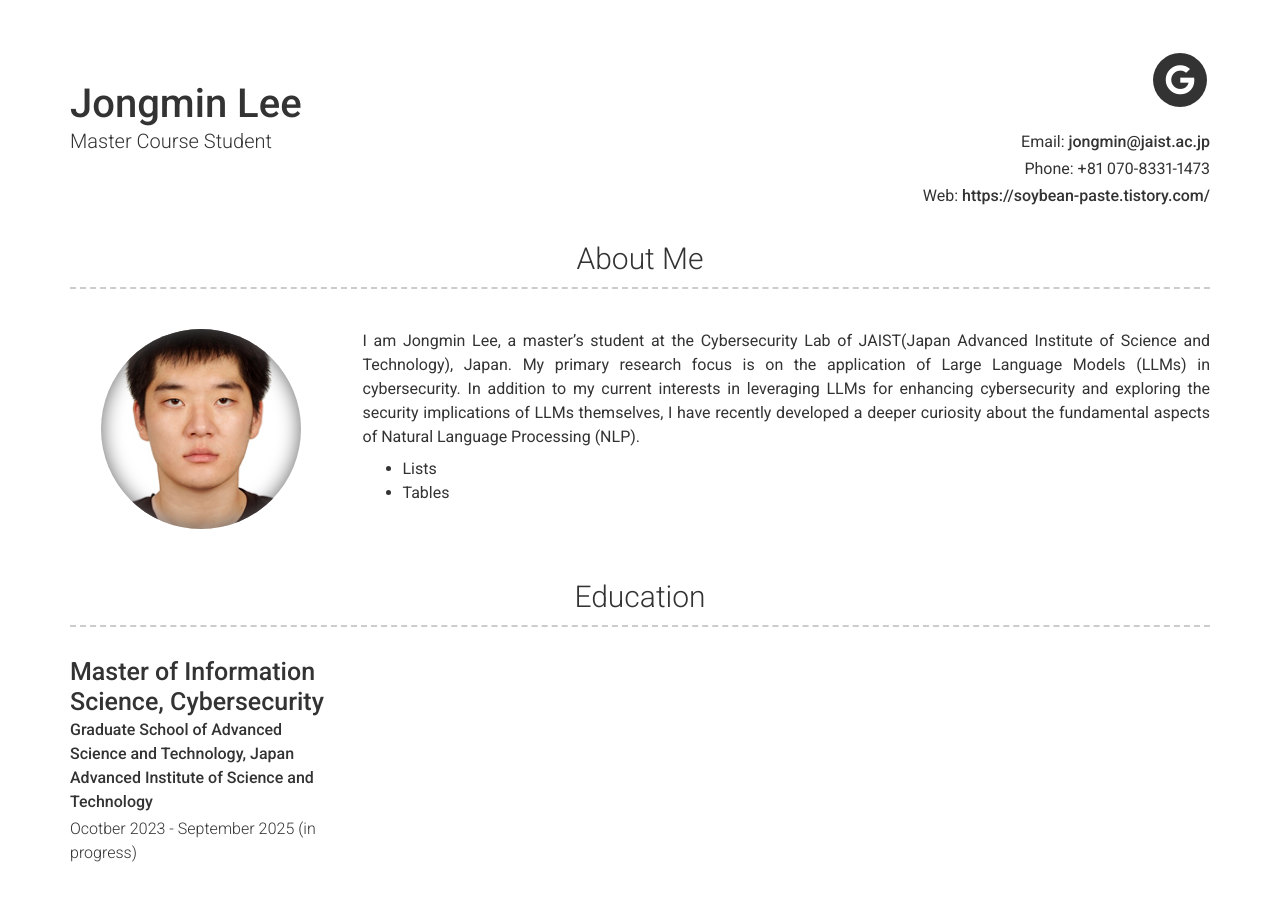
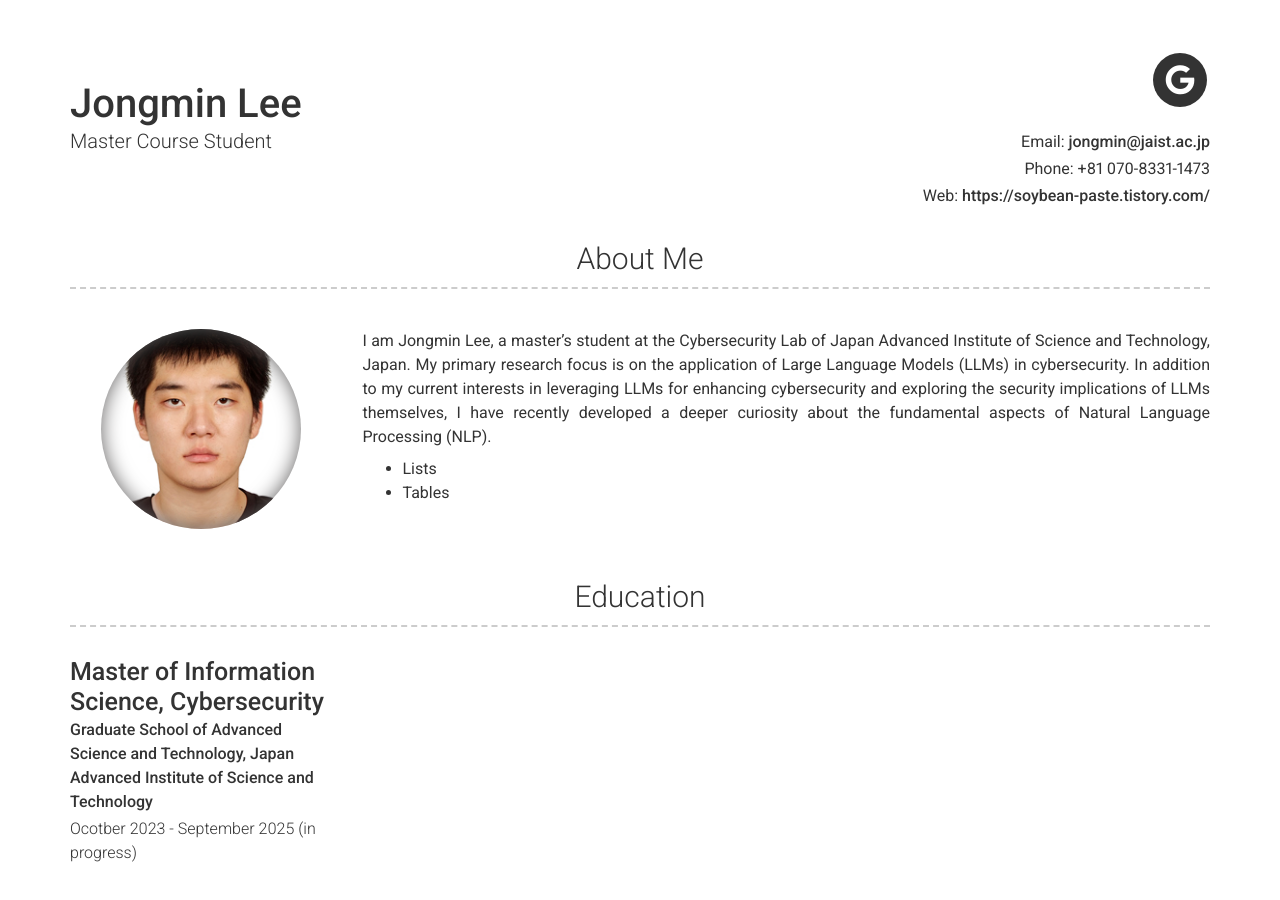
Before and after one commit to strike137/strike137.github.io, a Jekyll site: the page built from index.md, in a window 1280 px wide and 900 px high. Built offline with Jekyll 4.4.1, drawn with Linux system fonts in a browser that asks for light colours; nearby versions of some CDN libraries; some of the changed text lies outside the part shown.

Commit message:
Update _config.yml

```diff
--- a/_config.yml
+++ b/_config.yml
@@ -35,7 +35,7 @@
 # about_title: About Me (Use this to override about section title)
 about_profile_image: /images/profile.jpg
 about_content: | # this will include new lines to allow paragraphs
-  I am Jongmin Lee, a master's student at the Cybersecurity Lab of JAIST(Japan Advanced Institute of Science and Technology), Japan. My primary research focus is on the application of Large Language Models (LLMs) in cybersecurity. In addition to my current interests in leveraging LLMs for enhancing cybersecurity and exploring the security implications of LLMs themselves, I have recently developed a deeper curiosity about the fundamental aspects of Natural Language Processing (NLP).
+  I am Jongmin Lee, a master's student at the Cybersecurity Lab of Japan Advanced Institute of Science and Technology, Japan. My primary research focus is on the application of Large Language Models (LLMs) in cybersecurity. In addition to my current interests in leveraging LLMs for enhancing cybersecurity and exploring the security implications of LLMs themselves, I have recently developed a deeper curiosity about the fundamental aspects of Natural Language Processing (NLP).
     - Lists
     - Tables
 
@@ -123,7 +123,7 @@
 
       - layout: left
         title: Research Assistant
-        sub_title: Oxide Material and Physics Laboratory, HUFS
+        sub_title: Oxide Material and Physics Laboratory, Hankuk University of Foreign Studies
         caption: March 2018 - Febuary 2021
         quote: >
         description: | # this will include new lines to allow paragraphs
```
